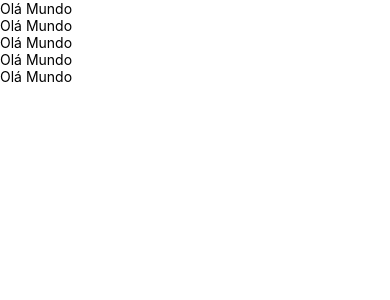
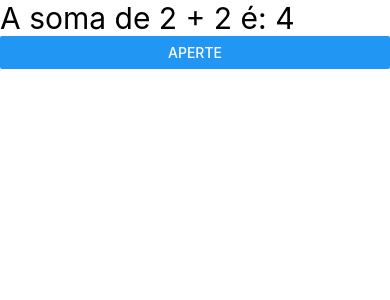
Before and after one commit to brntdg/ProjetoApp, a React Native app: screen / in a window 390 px wide. Shown: the top 300 px of the page. Built offline with nearby package versions, Linux system fonts and the light colour scheme.

Commit message:
entendendo funcoes e detalhes de es6

```diff
--- a/App.js
+++ b/App.js
@@ -1,22 +1,39 @@
 import React, { Component } from 'react';
-import { Text, View } from 'react-native';
+import { Text, View, StyleSheet, Button } from 'react-native';
 
 export default class ProjetoApp extends Component {
 
+  somar(x,y) {
+    return x + y;
+  }
+
+
+
   render() {
+
+    let nome = 'Bruno'
 
     return (
 
       <View>
-        <Text>Olá Mundo</Text>
-        <Text>Olá Mundo</Text>
-        <Text>Olá Mundo</Text>
-        <Text>Olá Mundo</Text>
-        <Text>Olá Mundo</Text>
+        <Text style={styles.texto}>A soma de 2 + 2 é: {this.somar(2,2)}</Text>
+
+        <Button title='Aperte' onPress={() => {
+          alert('Apertou o botão!');
+        }}/>
       </View>
+
 
       );
 
   }
 
+
 }
+
+const styles = StyleSheet.create({
+    texto:{
+        fontSize:30
+    }
+
+});
```
